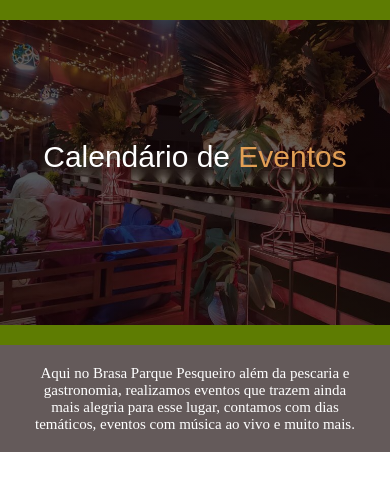
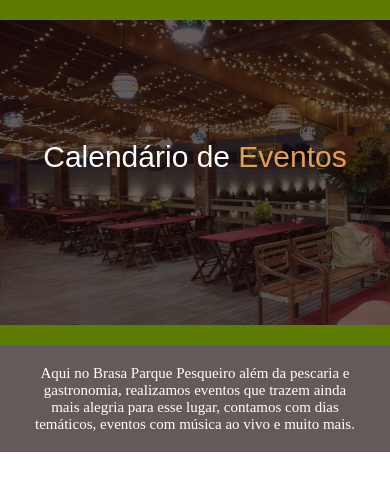
Before and after one commit to pedrocanddz/pesqueiro, a plain HTML site: page eventos.html in a window 390 px wide. Drawn offline with Linux system fonts and the light colour scheme.

Commit message:
Imagem do banner trocada e ajustada

```diff
--- a/css/eventos.css
+++ b/css/eventos.css
@@ -4,9 +4,9 @@
     align-items: center;
     max-width: 100%;
     height: 460px;
-    background: linear-gradient(0deg, rgba(17, 2, 2, 0.65), rgba(17, 2, 2, 0.65)),url("/Imagens/Página\ 03\ _Eventos_/bannerEventos.jpg");
+    background: linear-gradient(0deg, rgba(17, 2, 2, 0.65), rgba(17, 2, 2, 0.65)),url("/Imagens/Página\ 03\ _Eventos_/bannerEventos.jpeg");
     background-size:cover;
-    background-position: 0% 35%;
+    background-position: 0% 50%;
     background-repeat: no-repeat;
     border-top: 20px solid var(--corVerde);
     border-bottom: 20px solid var(--corVerde);
@@ -47,7 +47,7 @@
 
 @media (max-width: 960px) {
     .banner_eventos {
-        background-position: 0% 45%;
+        background-position: 0% 55%;
         height: 325px;
     }
 
@@ -68,7 +68,7 @@
 
 @media (max-width: 720px) {
     .banner_eventos {
-        background-position: 0% 55%;
+        background-position: 0% 65%;
         height: 305px;
     }
 
```
Also changed, not shown: Imagens/Página 03 _Eventos_/bannerEventos.jpeg (added), Imagens/Página 03 _Eventos_/bannerEventos.jpg (deleted).
